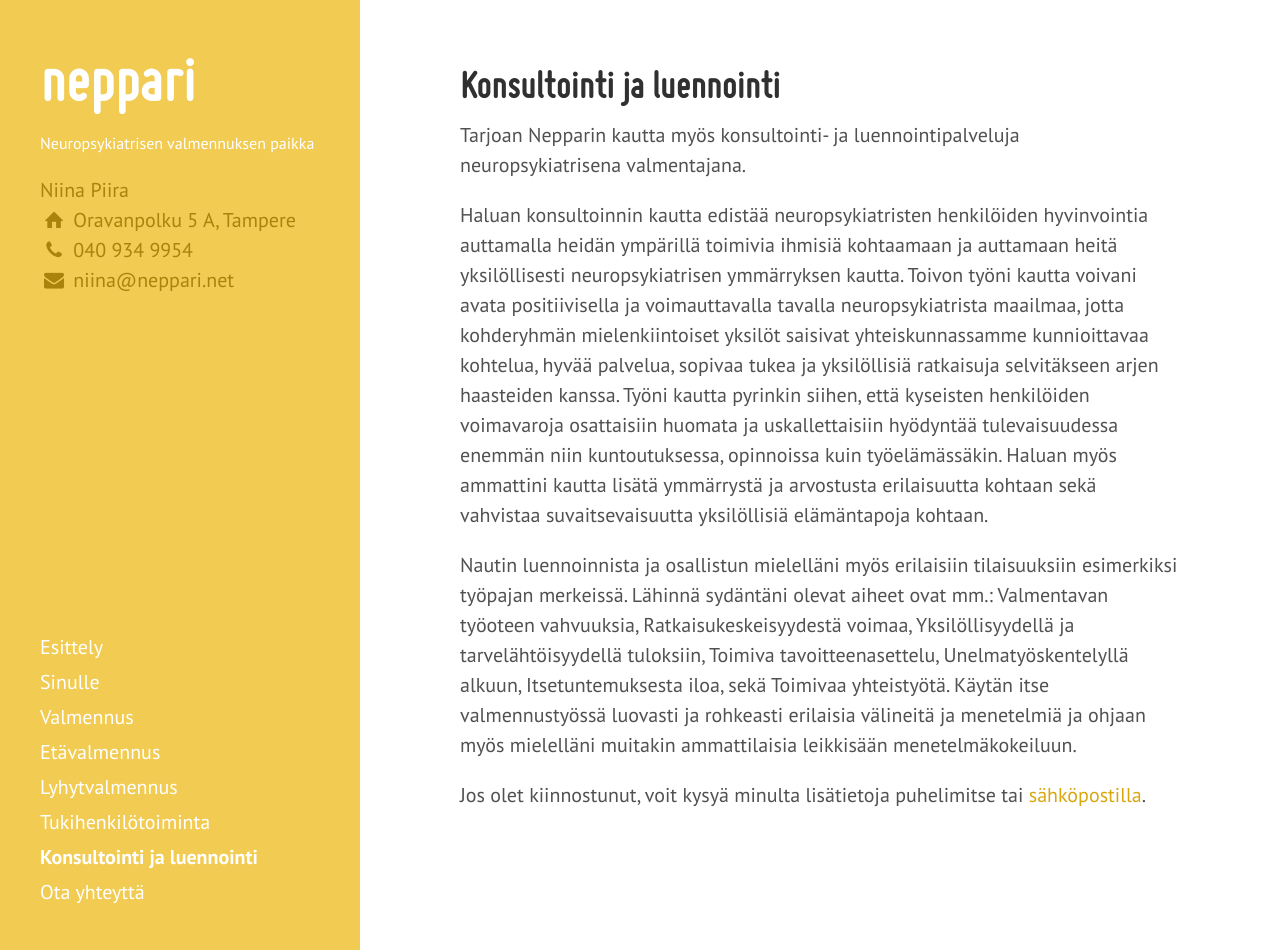
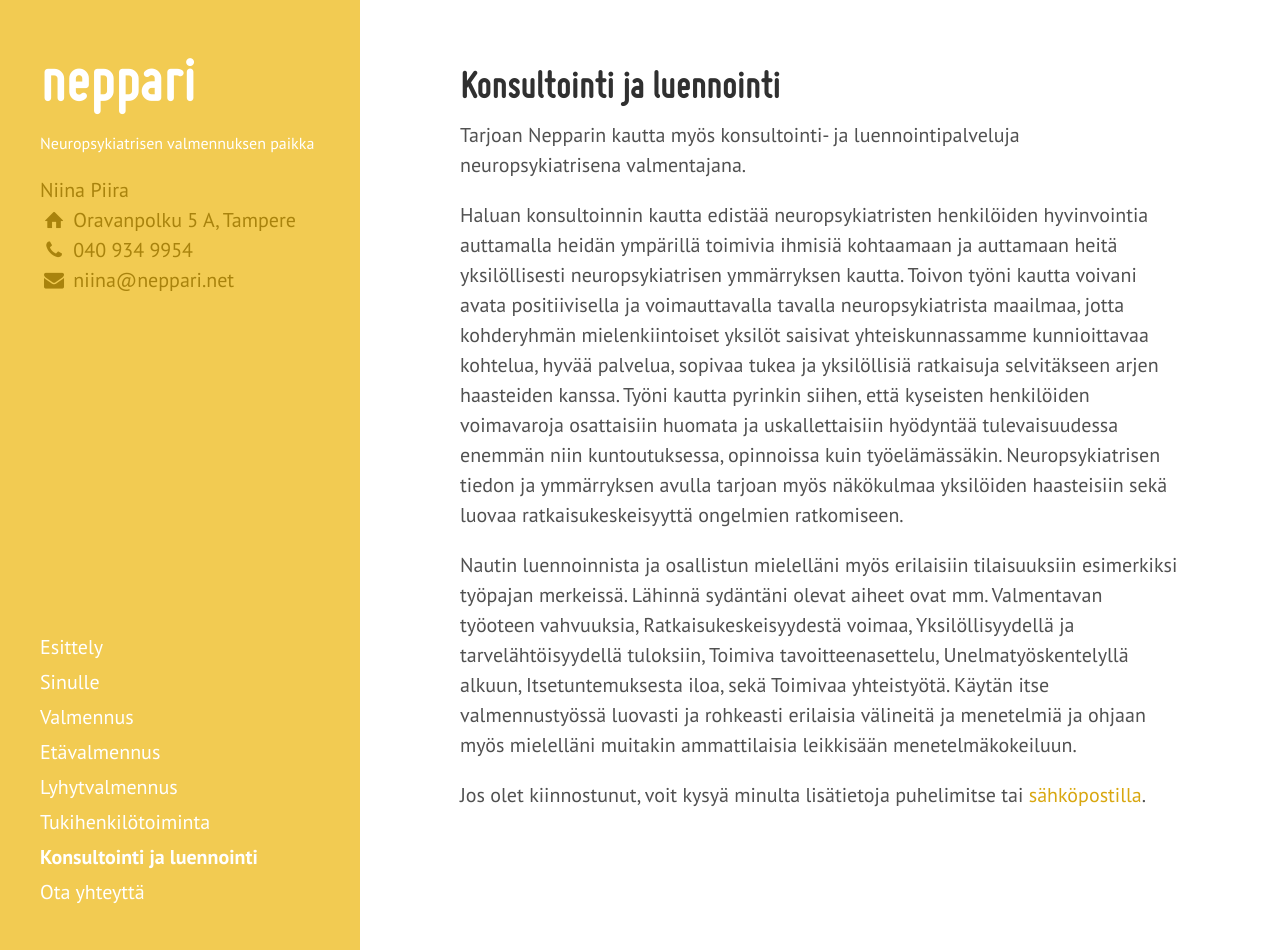
Before and after one commit to niinapiira/neppari.net, a Jekyll site: the page built from konsultointi-ja-luennointi.md, in a window 1280 px wide and 950 px high. Built offline with Jekyll 4.4.1, drawn with Linux system fonts in a browser that asks for light colours; Markdown is read by kramdown in place of the engine named in the settings.

Commit message:
Updated konsultointi-ja-luennointi.md

```diff
--- a/konsultointi-ja-luennointi.md
+++ b/konsultointi-ja-luennointi.md
@@ -14,8 +14,8 @@
 
 Tarjoan Nepparin kautta myös konsultointi- ja luennointipalveluja neuropsykiatrisena valmentajana.
 
-Haluan konsultoinnin kautta edistää neuropsykiatristen henkilöiden hyvinvointia auttamalla heidän ympärillä toimivia ihmisiä kohtaamaan ja auttamaan heitä yksilöllisesti neuropsykiatrisen ymmärryksen kautta. Toivon työni kautta voivani avata positiivisella ja voimauttavalla tavalla neuropsykiatrista maailmaa, jotta kohderyhmän mielenkiintoiset yksilöt saisivat yhteiskunnassamme kunnioittavaa kohtelua, hyvää palvelua, sopivaa tukea ja yksilöllisiä ratkaisuja selvitäkseen arjen haasteiden kanssa. Työni kautta pyrinkin siihen, että kyseisten henkilöiden voimavaroja osattaisiin huomata ja uskallettaisiin hyödyntää tulevaisuudessa enemmän niin kuntoutuksessa, opinnoissa kuin työelämässäkin. Haluan myös ammattini kautta lisätä ymmärrystä ja arvostusta erilaisuutta kohtaan sekä vahvistaa suvaitsevaisuutta yksilöllisiä elämäntapoja kohtaan.
+Haluan konsultoinnin kautta edistää neuropsykiatristen henkilöiden hyvinvointia auttamalla heidän ympärillä toimivia ihmisiä kohtaamaan ja auttamaan heitä yksilöllisesti neuropsykiatrisen ymmärryksen kautta. Toivon työni kautta voivani avata positiivisella ja voimauttavalla tavalla neuropsykiatrista maailmaa, jotta kohderyhmän mielenkiintoiset yksilöt saisivat yhteiskunnassamme kunnioittavaa kohtelua, hyvää palvelua, sopivaa tukea ja yksilöllisiä ratkaisuja selvitäkseen arjen haasteiden kanssa. Työni kautta pyrinkin siihen, että kyseisten henkilöiden voimavaroja osattaisiin huomata ja uskallettaisiin hyödyntää tulevaisuudessa enemmän niin kuntoutuksessa, opinnoissa kuin työelämässäkin. Neuropsykiatrisen tiedon ja ymmärryksen avulla tarjoan myös näkökulmaa yksilöiden haasteisiin sekä luovaa ratkaisukeskeisyyttä ongelmien ratkomiseen.
 
-Nautin luennoinnista ja osallistun mielelläni myös erilaisiin tilaisuuksiin esimerkiksi työpajan merkeissä. Lähinnä sydäntäni olevat aiheet ovat mm.: Valmentavan työoteen vahvuuksia, Ratkaisukeskeisyydestä voimaa, Yksilöllisyydellä ja tarvelähtöisyydellä tuloksiin, Toimiva tavoitteenasettelu, Unelmatyöskentelyllä alkuun, Itsetuntemuksesta iloa, sekä Toimivaa yhteistyötä. Käytän itse valmennustyössä luovasti ja rohkeasti erilaisia välineitä ja menetelmiä ja ohjaan myös mielelläni muitakin ammattilaisia leikkisään menetelmäkokeiluun.
+Nautin luennoinnista ja osallistun mielelläni myös erilaisiin tilaisuuksiin esimerkiksi työpajan merkeissä. Lähinnä sydäntäni olevat aiheet ovat mm. Valmentavan työoteen vahvuuksia, Ratkaisukeskeisyydestä voimaa, Yksilöllisyydellä ja tarvelähtöisyydellä tuloksiin, Toimiva tavoitteenasettelu, Unelmatyöskentelyllä alkuun, Itsetuntemuksesta iloa, sekä Toimivaa yhteistyötä. Käytän itse valmennustyössä luovasti ja rohkeasti erilaisia välineitä ja menetelmiä ja ohjaan myös mielelläni muitakin ammattilaisia leikkisään menetelmäkokeiluun.
 
 Jos olet kiinnostunut, voit kysyä minulta lisätietoja puhelimitse tai [sähköpostilla](/ota-yhteytta).
```
